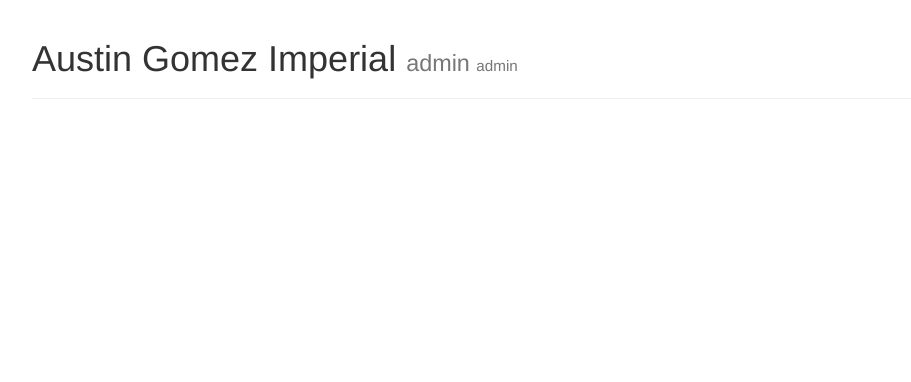
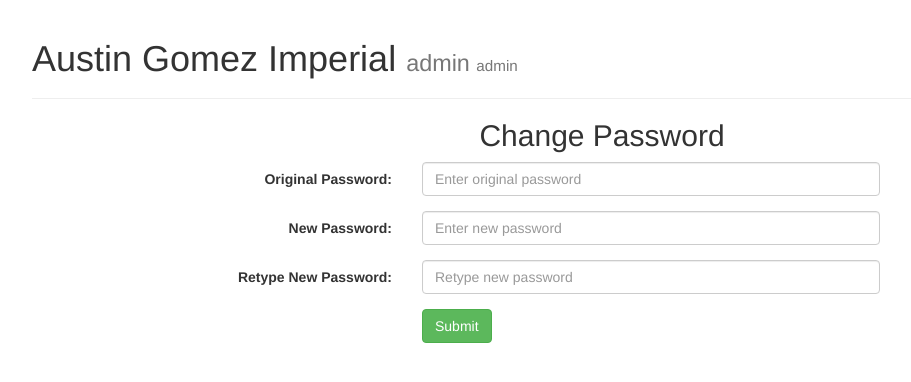
Before and after one commit to akaNiknok/Grades, a Flask app: a page that uses templates/user.html.j2 in a window 1280 px wide. Shown: the part 61-443 px from the top of the page, without its empty margins (38-949 px from the left). Run offline with Flask 2, Linux system fonts and the light colour scheme; a user stored in the database is signed in; data comes from the database, SQL or seed files in the repository; some libraries are stand-ins or nearby versions.

Commit message:
Add change password for users

```diff
--- a/server.py
+++ b/server.py
@@ -1,7 +1,7 @@
 import os
 import json
 from flask import Flask, render_template, request, session
-from flask import redirect, make_response, send_file
+from flask import redirect, make_response, send_file, flash
 from flask_sqlalchemy import SQLAlchemy
 import openpyxl
 from openpyxl.utils import range_boundaries
@@ -240,24 +240,65 @@ def login():
         return render_template("login.html.j2")
 
 
-@app.route('/logout', methods=["GET"])
+@app.route('/logout')
 def logout():
     session.clear()
     return redirect("/")
 
 
-@app.route('/user/<username>')
+@app.route('/user/<username>', methods=["POST", "GET"])
 def user(username):
     user_id = session.get("user_id")
 
-    if user_id:
+    if request.method == "POST":
+
+        # Get user
         user = User.query.get(user_id)
+
+        # Get data from forms
+        orig_pass = request.form["orig_pass"]
+        new_pass = request.form["new_pass"]
+        re_new_pass = request.form["re_new_pass"]
+
+        # Check if original password matches user's password
+        if orig_pass == user.password:
+
+            # Check if new password matches retype password
+            if new_pass == re_new_pass:
+
+                # Change the password and save to database
+                user.password = new_pass
+                db.session.commit()
+
+                return render_template("user.html.j2",
+                                       user=user,
+                                       view_user=user,
+                                       success=True)
+            else:
+                return render_template("user.html.j2",
+                                       user=user,
+                                       view_user=user,
+                                       error="re_new_pass")
+        else:
+            return render_template("user.html.j2",
+                                   user=user,
+                                   view_user=user,
+                                   error="orig_pass")
+
     else:
-        user = None
+        if user_id:
+            user = User.query.get(user_id)
 
-    view_user = User.query.filter_by(username=username).first()
+            # Check if logged in user is viewing his own account
+            if user.username == username:
+                view_user = user
+            else:
+                view_user = User.query.filter_by(username=username).first()
+        else:
+            user = None
+            view_user = User.query.filter_by(username=username).first()
 
-    return render_template("user.html.j2", user=user, view_user=view_user)
+        return render_template("user.html.j2", user=user, view_user=view_user)
 
 
 @app.route('/excels/<grade>/<section>/<subject>', methods=["POST", "GET"])
--- a/templates/user.html.j2
+++ b/templates/user.html.j2
@@ -7,4 +7,65 @@
     <div class="page-header">
         <h1>{{ view_user.firstname }} {{ view_user.middlename }} {{ view_user.lastname }} <small>{{ view_user.username }} <small>{{ view_user.acc_type }}</small></small></h1>
     </div>
+
+    {% if user == view_user %}
+        <h2 align="center">Change Password</h2>
+
+        <form class="form-horizontal" action="" method="post">
+
+            <!-- ORIGINAL PASSWORD -->
+            <div class="form-group{{ ' has-error has-feedback' if error == 'orig_pass'}}">
+                <label class="control-label col-sm-4">Original Password:</label>
+                <div class="col-sm-5">
+                    <input class="form-control" type="password" name="orig_pass" placeholder="Enter original password" autocomplete="off" required>
+                    {% if error == "orig_pass" %}
+                        <span class="glyphicon glyphicon-remove form-control-feedback"></span>
+                    {% endif %}
+                </div>
+            </div>
+
+            <!-- NEW PASSWORD -->
+            <div class="form-group">
+                <label class="control-label col-sm-4">New Password:</label>
+                <div class="col-sm-5">
+                    <input class="form-control" type="password" name="new_pass" placeholder="Enter new password" autocomplete="off" required>
+                </div>
+            </div>
+
+            <!-- RETYPE PASSWORD -->
+            <div class="form-group{{ ' has-error has-feedback' if error == 're_new_pass'}}">
+                <label class="control-label col-sm-4">Retype New Password:</label>
+                <div class="col-sm-5">
+                    <input class="form-control" type="password" name="re_new_pass" placeholder="Retype new password" autocomplete="off" required>
+                    {% if error == "re_new_pass" %}
+                        <span class="glyphicon glyphicon-remove form-control-feedback"></span>
+                    {% endif %}
+                </div>
+            </div>
+
+            <!-- BUTTON -->
+            <div class="form-group">
+                <div class="col-sm-offset-4 col-sm-1">
+                    <input class="btn btn-success" type="submit">
+                </div>
+            </div>
+
+            {% if error %}
+                <div class="alert alert-danger alert-dismissable fade in">
+                    <a href="#" class="close" data-dismiss="alert" aria-label="close">&times;</a>
+                    <span class="glyphicon glyphicon-warning-sign"></span>
+                    {{ "Original password is incorrect." if error == "orig_pass" }}
+                    {{ "Password and retype password does not match." if error == "re_new_pass" }}
+                </div>
+            {% endif %}
+
+            {% if success %}
+                <div class="alert alert-success alert-dismissable fade in">
+                    <a href="#" class="close" data-dismiss="alert" aria-label="close">&times;</a>
+                    <span class="glyphicon glyphicon-ok"></span>
+                    Successfully changed password!
+                </div>
+            {% endif %}
+        </form>
+    {% endif %}
 {% endblock %}
```
